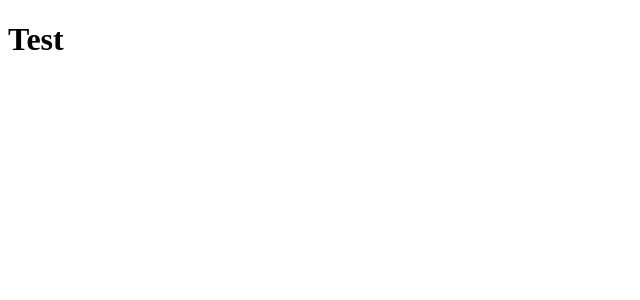
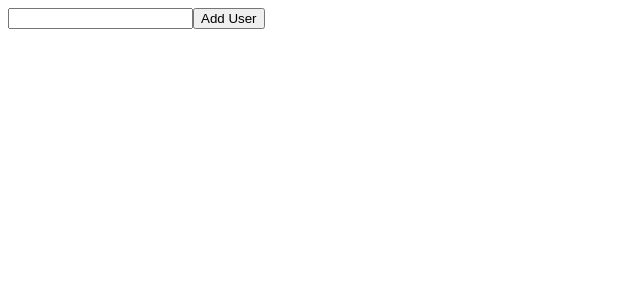
Before and after one commit to ramirozap/agricola-score, a React app: page / in a window 1280 px wide. Shown: the top 300 px of the page, without its empty margins (0-640 px from the left). Built offline with nearby package versions, Linux system fonts and the light colour scheme.

Commit message:
add users functionality

```diff
--- /dev/null
+++ b/src/App.js
@@ -0,0 +1,19 @@
+import { bindActionCreators } from 'redux'
+import { connect } from 'react-redux'
+
+import * as userActions from './user/userActions'
+import UserInput from './user/UserInput'
+
+function mapStateToProps(state){
+  return {
+    users: state.users
+  }
+}
+
+function mapDispatchToProps(dispatch){
+  return bindActionCreators(userActions, dispatch)
+}
+
+const App = connect(mapStateToProps, mapDispatchToProps)(UserInput)
+
+export default App
--- a/src/index.js
+++ b/src/index.js
@@ -1,10 +1,13 @@
 import React from 'react'
 import ReactDOM from 'react-dom'
+import { Provider } from 'react-redux'
 
-class App extends React.Component {
-  render(){
-    return <h1>Test</h1>
-  }
-}
+import store from './store'
+import App from './App'
 
-ReactDOM.render(<App />, document.getElementById('app'));
+ReactDOM.render(
+  <Provider store={store}>
+    <App />
+  </Provider>,
+  document.getElementById('app')
+)
--- /dev/null
+++ b/src/store.js
@@ -0,0 +1,10 @@
+import { combineReducers, createStore } from 'redux'
+
+import userReducer from './user/userReducers'
+
+const rootReducer = combineReducers({
+  users: userReducer,
+})
+const store = createStore(rootReducer)
+
+export default store
--- /dev/null
+++ b/src/user/UserInput.js
@@ -0,0 +1,31 @@
+import React from 'react'
+
+import UserList from './UserList'
+
+class UserInput extends React.Component {
+  constructor(props){
+    super(props)
+    this.state = {userName: ''};
+
+    this.addUser = this.addUser.bind(this)
+    this.handleChange = this.handleChange.bind(this)
+  }
+  handleChange(event) {
+    this.setState({userName: event.target.value});
+  }
+  addUser(){
+    this.props.addUser(this.state.userName)
+    this.setState({userName: ''});
+  }
+  render(){
+    return (
+      <div>
+        <input type="text" value={this.state.userName} onChange={this.handleChange} />
+        <button onClick={this.addUser} type="button">Add User</button>
+        <UserList users={this.props.users}/>
+      </div>
+    )
+  }
+}
+
+export default UserInput
--- /dev/null
+++ b/src/user/UserList.js
@@ -0,0 +1,16 @@
+import React from 'react'
+
+const UserList = ({users}) => {
+
+  return (
+    <ul>
+      {
+        users.map((user, i) => {
+          return <li key={i}>{user.name}</li>
+        })
+      }
+    </ul>
+  )
+}
+
+export default UserList
--- a/webpack.config.js
+++ b/webpack.config.js
@@ -8,14 +8,17 @@ module.exports = {
     path: path.resolve(__dirname, 'dist')
   },
   devServer: {
-    contentBase: path.join(__dirname, "dist"),
+    contentBase: path.join(__dirname, 'dist'),
     compress: true,
     port: 9000
   },
   module: {
     loaders: [
-      { test: /\.js$/, loader: 'babel-loader', exclude: /node_modules/ },
-      { test: /\.jsx$/, loader: 'babel-loader', exclude: /node_modules/ }
+      {
+        test: /\.js$/,
+        loader: 'babel-loader',
+        exclude: /node_modules/
+      }
     ]
   },
   plugins: [
```
